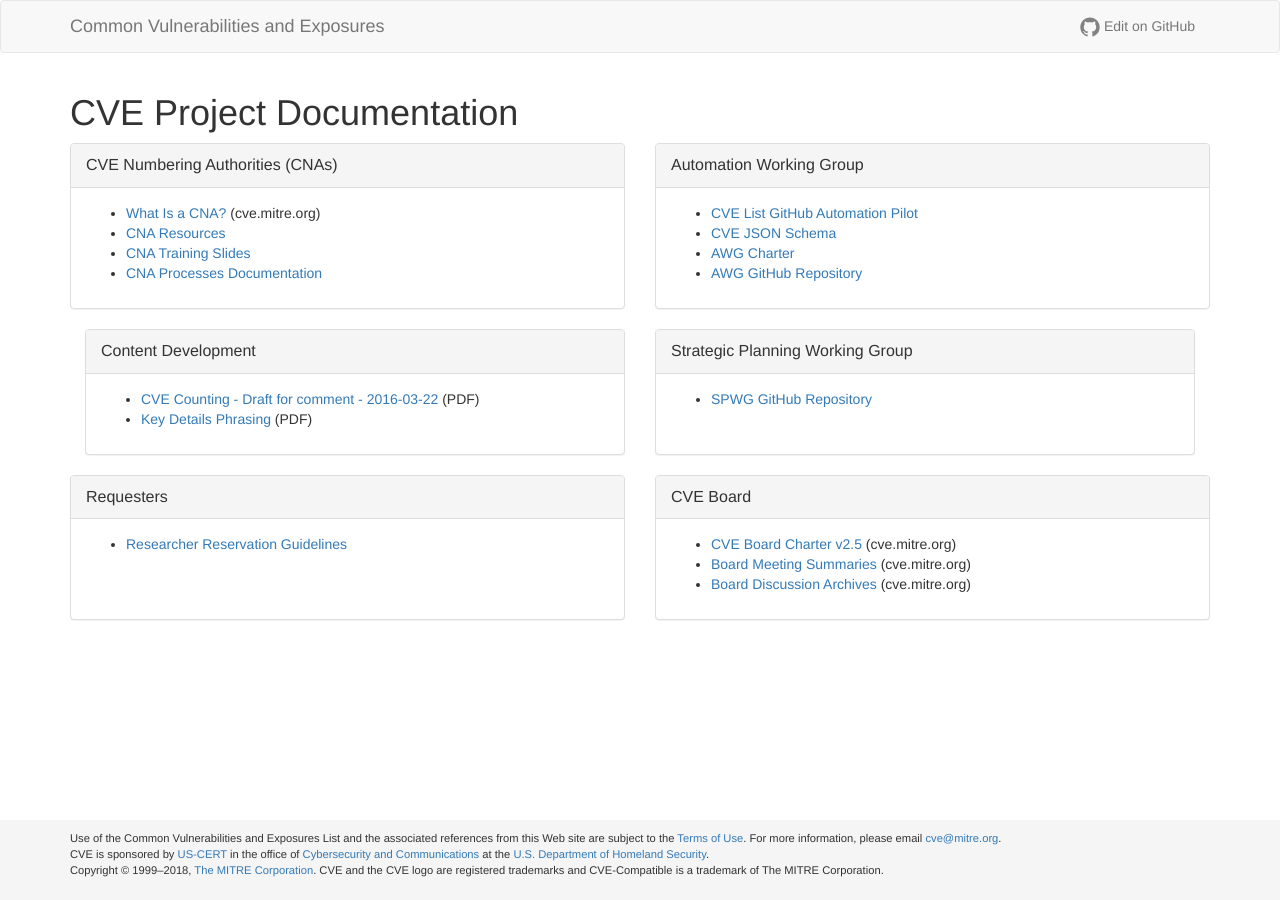
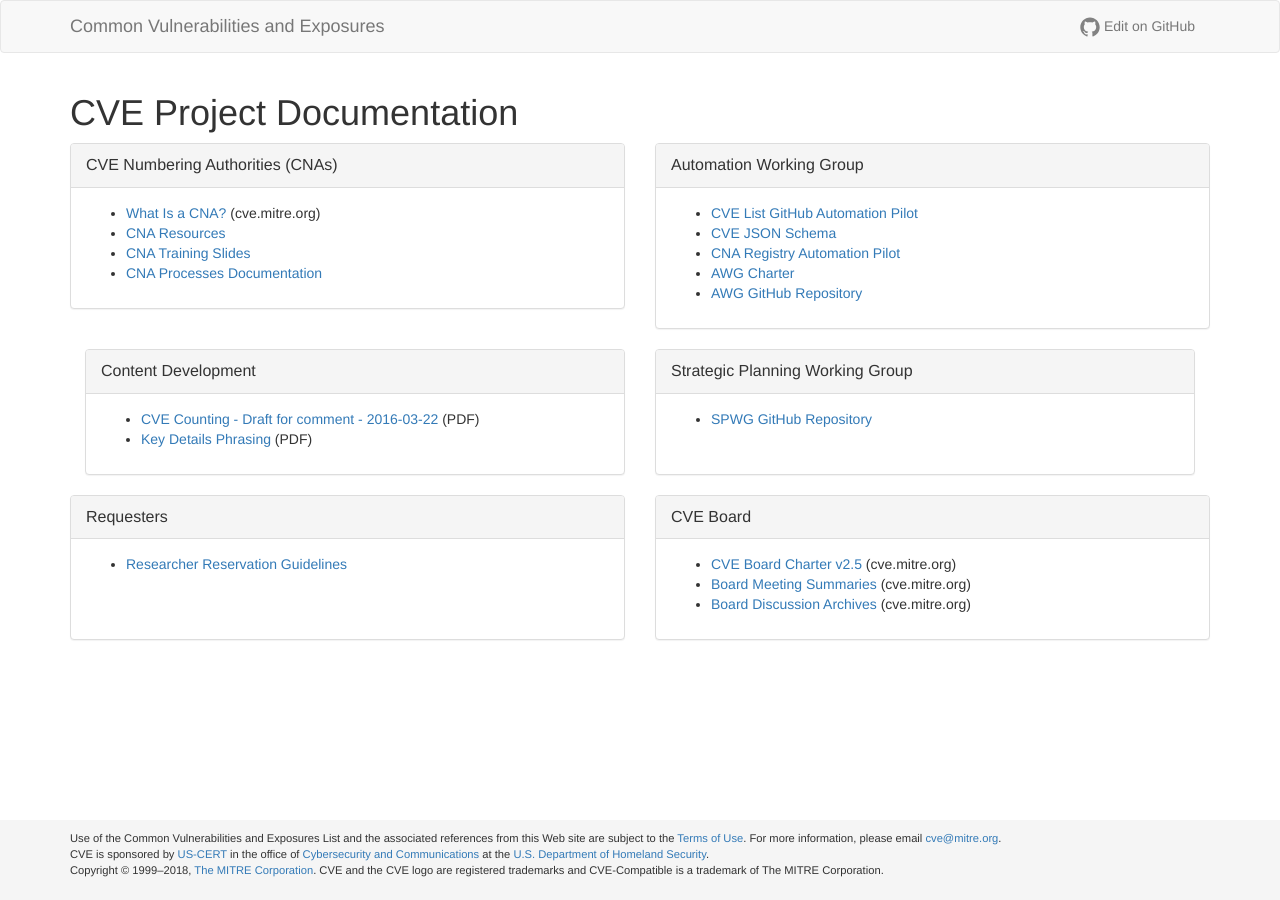
Before and after one commit to CVEProject/cveproject.github.io, a Jekyll site: the page built from index.md, in a window 1280 px wide. Built offline with Jekyll 4.4.1, drawn with Linux system fonts in a browser that asks for light colours; nearby versions of some CDN libraries.

Commit message:
Update index.md
Added a bullet to the AWG box for the CNA Registry Automation Pilot

```diff
--- a/index.md
+++ b/index.md
@@ -30,6 +30,7 @@ layout: page
        <ul>
          <li markdown="span">[CVE List GitHub Automation Pilot](https://github.com/CVEProject/cvelist)</li>
          <li markdown="span">[CVE JSON Schema](https://github.com/CVEProject/automation-working-group/tree/master/cve_json_schema)</li>
+         <li markdown="span">[CNA Registry Automation Pilot](https://github.com/CVEProject/CNA-registry-project-AWG)</li>
          <li markdown="span">[AWG Charter](https://github.com/CVEProject/automation-working-group/blob/master/CAWG_Charter_DRAFT.md)</li>
          <li markdown="span">[AWG GitHub Repository](https://github.com/CVEProject/automation-working-group)</li>
       </ul>
```
